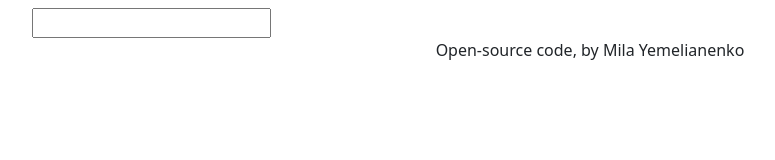
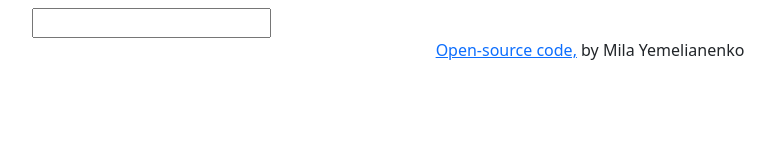
Before and after one commit to Milauraaa/dictionary-project, a React (Create React App) app: page / in a window 1280 px wide. Shown: the top 160 px of the page, without its empty margins (50-825 px from the left). Built offline with nearby package versions, Linux system fonts and the light colour scheme.

Commit message:
added link to github

```diff
--- a/src/App.js
+++ b/src/App.js
@@ -10,7 +10,13 @@
       <div className="container">
         <Dictionary />
         <footer className="text-center">
-          Open-source code, by Mila Yemelianenko
+          <a
+            href="https://github.com/Milauraaa/dictionary-project"
+            target="_blank"
+          >
+            Open-source code,
+          </a>{" "}
+          by Mila Yemelianenko
         </footer>
       </div>
     </div>
```
